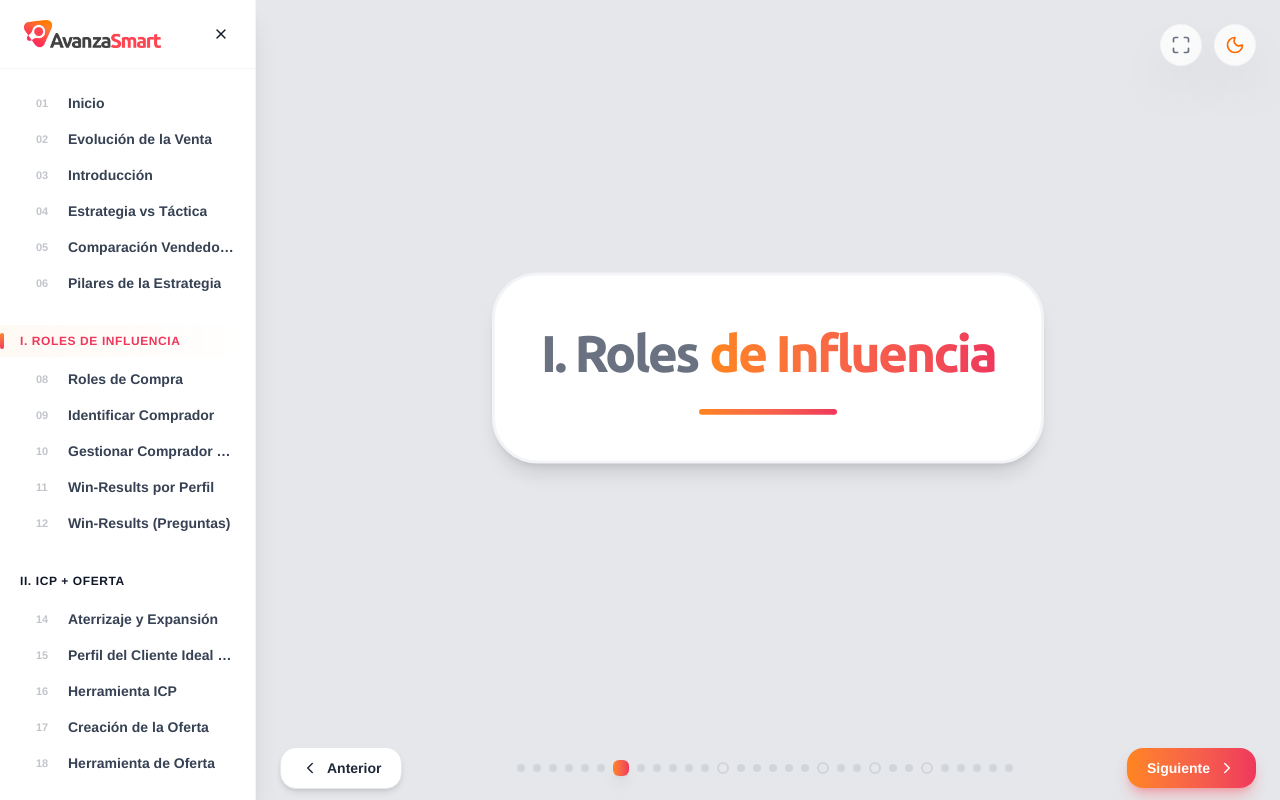
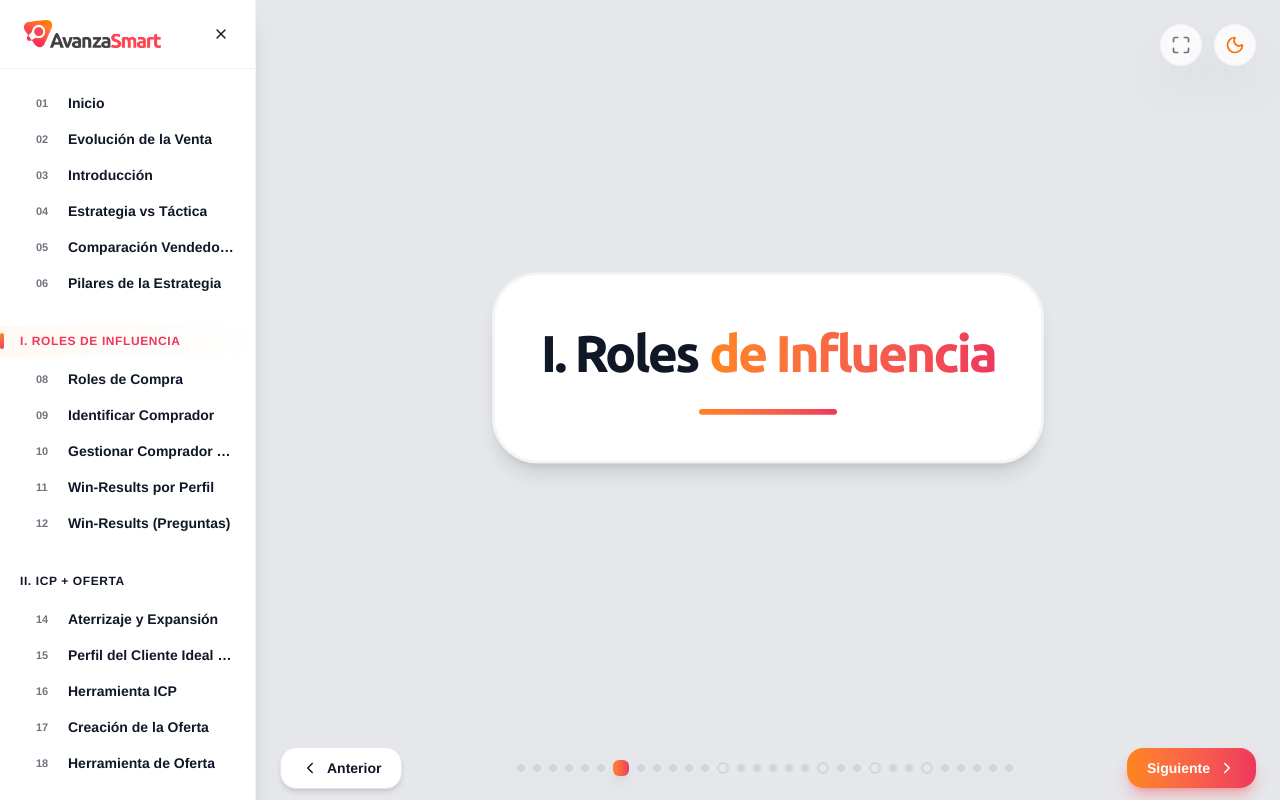
Before and after one commit to asagredoavanzasmart-ia/formaci-nb2b, a React (Vite) app: page / in a window 1280 px wide. Both pictures are taken after a click on the button "I. ROLES DE INFLUENCIA". Built offline with nearby package versions, Linux system fonts and the light colour scheme.

Commit message:
Fix light mode contrast, sidebar numbers visibility, and stabilize Flow zoom

```diff
--- a/src/App.tsx
+++ b/src/App.tsx
@@ -197,11 +197,11 @@ export default function App() {
                       ? 'text-[#ef375c] font-bold bg-gradient-to-r from-[#ff851d]/5 to-transparent'
                       : isH1
                         ? 'text-gray-900 dark:text-white font-black'
-                        : 'text-gray-700 hover:text-gray-900 dark:text-white/60 dark:hover:text-white hover:bg-gray-50 dark:hover:bg-white/5'
+                        : 'text-gray-900 dark:text-white/60 hover:text-[#ef375c] dark:hover:text-white hover:bg-gray-50 dark:hover:bg-white/5'
                   }`}
                 >
                   {!isH1 && (
-                    <span className={`text-[11px] w-5 shrink-0 tabular-nums ${currentSlideIndex === index ? 'text-[#ff851d] font-black' : 'opacity-30 font-bold'}`}>
+                    <span className={`text-[11px] w-5 shrink-0 tabular-nums ${currentSlideIndex === index ? 'text-[#ff851d] font-black' : 'opacity-60 dark:opacity-30 font-bold'}`}>
                       {String(index + 1).padStart(2, '0')}
                     </span>
                   )}
@@ -291,7 +291,7 @@ export default function App() {
                       className={`p-16 rounded-[4rem] border-4 ${isDark ? 'bg-[#111111] border-[#2a2a2a] shadow-2xl' : 'bg-white border-gray-100 shadow-xl'}`}
                     >
                       <h1 className="text-5xl md:text-7xl font-black mb-8 leading-tight tracking-tighter flex flex-wrap justify-center gap-x-4">
-                        <span className={isDark ? 'text-white/50' : 'text-gray-500'}>
+                        <span className={isDark ? 'text-white/50' : 'text-gray-900'}>
                           {slidesOrder[currentSlideIndex].title.split(' ').slice(0, Math.ceil(slidesOrder[currentSlideIndex].title.split(' ').length / 2)).join(' ')}
                         </span>
                         <span className="text-transparent bg-clip-text bg-gradient-to-r from-[#ff851d] to-[#ef375c]">
@@ -397,7 +397,7 @@ export default function App() {
                 ? 'opacity-0 pointer-events-none'
                 : isDark
                   ? 'bg-[#181818] text-white border border-[#4a4a4a] hover:bg-[#3a3a3a] shadow-lg'
-                  : 'bg-white text-gray-800 border border-gray-200 hover:bg-gray-50 shadow-md'
+                  : 'bg-white text-gray-900 border border-gray-200 hover:bg-gray-50 shadow-md font-bold'
             }`}
           >
             <ChevronLeft size={18} className="transition-transform group-hover:-translate-x-1" />
--- a/src/components/SlideFlowConstructor.tsx
+++ b/src/components/SlideFlowConstructor.tsx
@@ -209,12 +209,12 @@ const CustomNode = ({ data, id }: any) => {
             onBlur={handleBlur}
             onKeyDown={(e) => e.key === 'Enter' && handleBlur()}
             autoFocus
-            className={`w-full text-[12px] font-black tracking-tight text-center bg-transparent border-b-2 border-orange-500 outline-none text-gray-900 dark:text-white`}
+            className={`w-full text-[12px] font-black tracking-tight text-center bg-transparent border-b-2 border-orange-500 outline-none ${isDark ? 'text-white' : 'text-gray-900'}`}
           />
         ) : (
           <span
             onDoubleClick={() => setIsEditing(true)}
-            className={`text-[12px] font-black tracking-tight leading-tight block cursor-text select-none text-gray-900 dark:text-white`}
+            className={`text-[12px] font-black tracking-tight leading-tight block cursor-text select-none ${isDark ? 'text-white' : 'text-gray-900'}`}
           >
             {label}
           </span>
@@ -587,7 +587,7 @@ function FlowContent({ isDark }: { isDark: boolean }) {
         if (parsedNodes.length > 5) {
           setNodes(parsedNodes);
           setEdges(parsedEdges);
-          setTimeout(() => fitView({ padding: 100, duration: 1000 }), 100);
+          setTimeout(() => fitView({ padding: 100 }), 50);
           return;
         }
       } catch (e) {
@@ -598,7 +598,7 @@ function FlowContent({ isDark }: { isDark: boolean }) {
     // Si no hay datos guardados o están vacíos, usar iniciales
     setNodes(INITIAL_NODES as any);
     setEdges(INITIAL_EDGES as any);
-    setTimeout(() => fitView({ padding: 100, duration: 1000 }), 500);
+    setTimeout(() => fitView({ padding: 100 }), 100);
   }, [setNodes, setEdges, fitView]);
 
   const onConnect = useCallback(
@@ -865,14 +865,14 @@ function FlowContent({ isDark }: { isDark: boolean }) {
 
         {/* Dashboard de Presupuesto Mensual */}
       <div className={`absolute top-8 left-8 z-[200] backdrop-blur-md p-4 rounded-2xl shadow-xl border flex flex-col gap-1 min-w-[200px] ${isDark ? 'bg-black/80 border-white/10' : 'bg-white/95 border-gray-100'}`}>
-        <span className={`text-[10px] font-black uppercase tracking-widest ${isDark ? 'text-slate-500' : 'text-slate-400'}`}>Inversión Estimada</span>
+        <span className={`text-[10px] font-black uppercase tracking-widest ${isDark ? 'text-slate-500' : 'text-slate-800'}`}>Inversión Estimada</span>
         <div className="flex flex-col">
-          <span className={`text-2xl font-black tabular-nums ${isDark ? 'text-white' : 'text-slate-800'}`}>
+          <span className={`text-2xl font-black tabular-nums ${isDark ? 'text-white' : 'text-slate-900'}`}>
             ${(nodes.filter(n => n.type === 'budgetNode')
                  .reduce((acc, n) => acc + (parseInt(n.data.label) || 0), 0) * 30.4)
                  .toLocaleString('es-CL', { minimumFractionDigits: 0, maximumFractionDigits: 0 })}
           </span>
-          <span className={`text-[11px] font-bold mt-[-2px] ${isDark ? 'text-white/60' : 'text-slate-500'}`}>
+          <span className={`text-[11px] font-bold mt-[-2px] ${isDark ? 'text-white/60' : 'text-slate-700'}`}>
             AL MES <span className="opacity-60">+ IVA</span>
           </span>
         </div>
@@ -1006,7 +1006,7 @@ function FlowContent({ isDark }: { isDark: boolean }) {
                   className={`flex flex-col items-center gap-1 cursor-grab active:cursor-grabbing p-2 rounded-xl transition-all ${isDark ? 'hover:bg-white/5' : 'hover:bg-gray-50'}`}
                 >
                   <img src={getIconUrl(icon.file)} alt="" className="w-10 h-10 object-contain" />
-                  <span className="text-[9px] font-bold opacity-60 text-center leading-none">{icon.name}</span>
+                  <span className={`text-[9px] font-black text-center leading-none ${isDark ? 'text-white/60' : 'text-gray-900 !text-gray-900'}`}>{icon.name}</span>
                 </div>
               ))}
             </div>
--- /dev/null
+++ b/test_server.cjs
@@ -0,0 +1,8 @@
+const http = require('http');
+const server = http.createServer((req, res) => {
+  res.writeHead(200, {'Content-Type': 'text/plain'});
+  res.end('Server is working\n');
+});
+server.listen(3000, '0.0.0.0', () => {
+  console.log('Test server running at http://0.0.0.0:3000/');
+});
```
